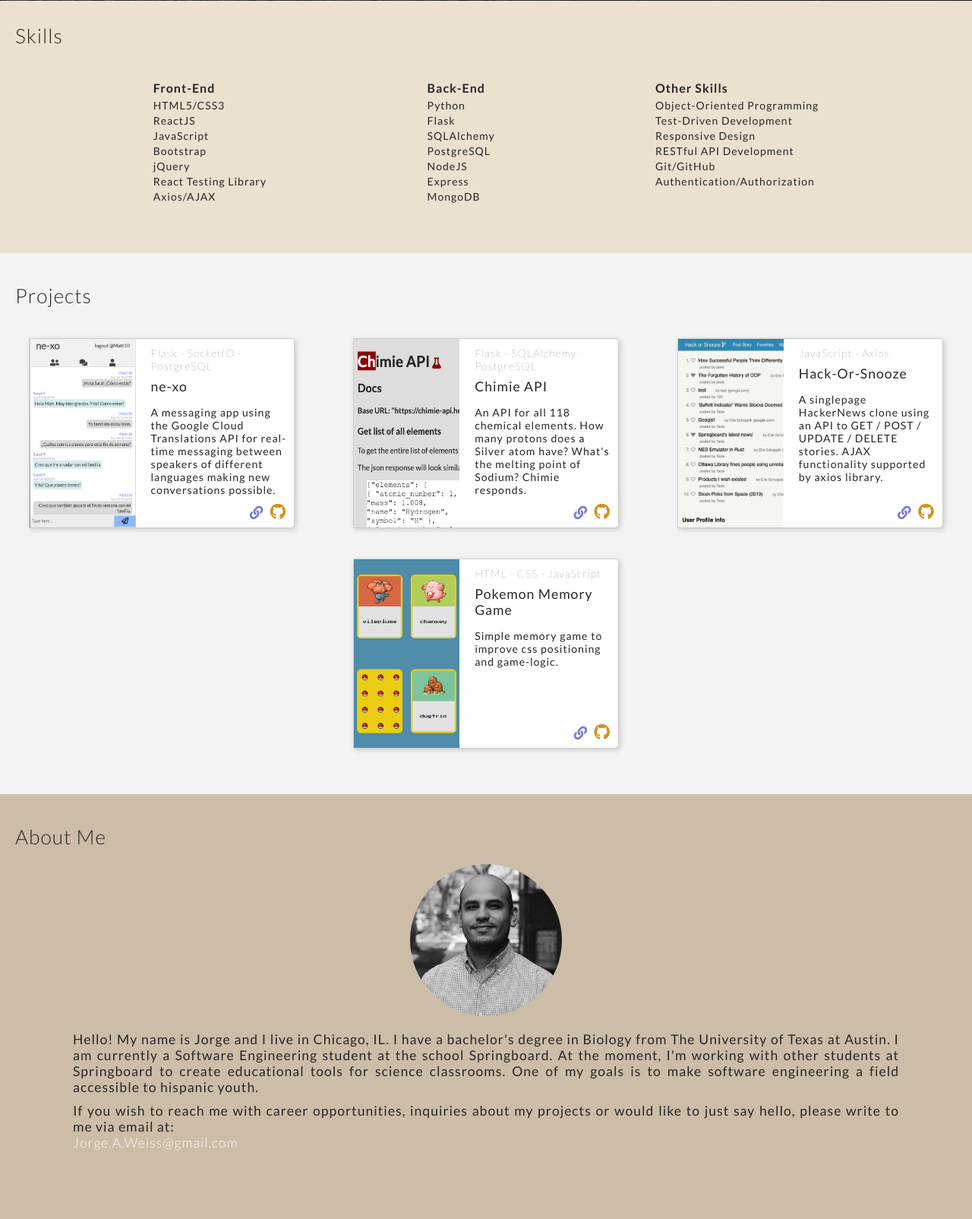
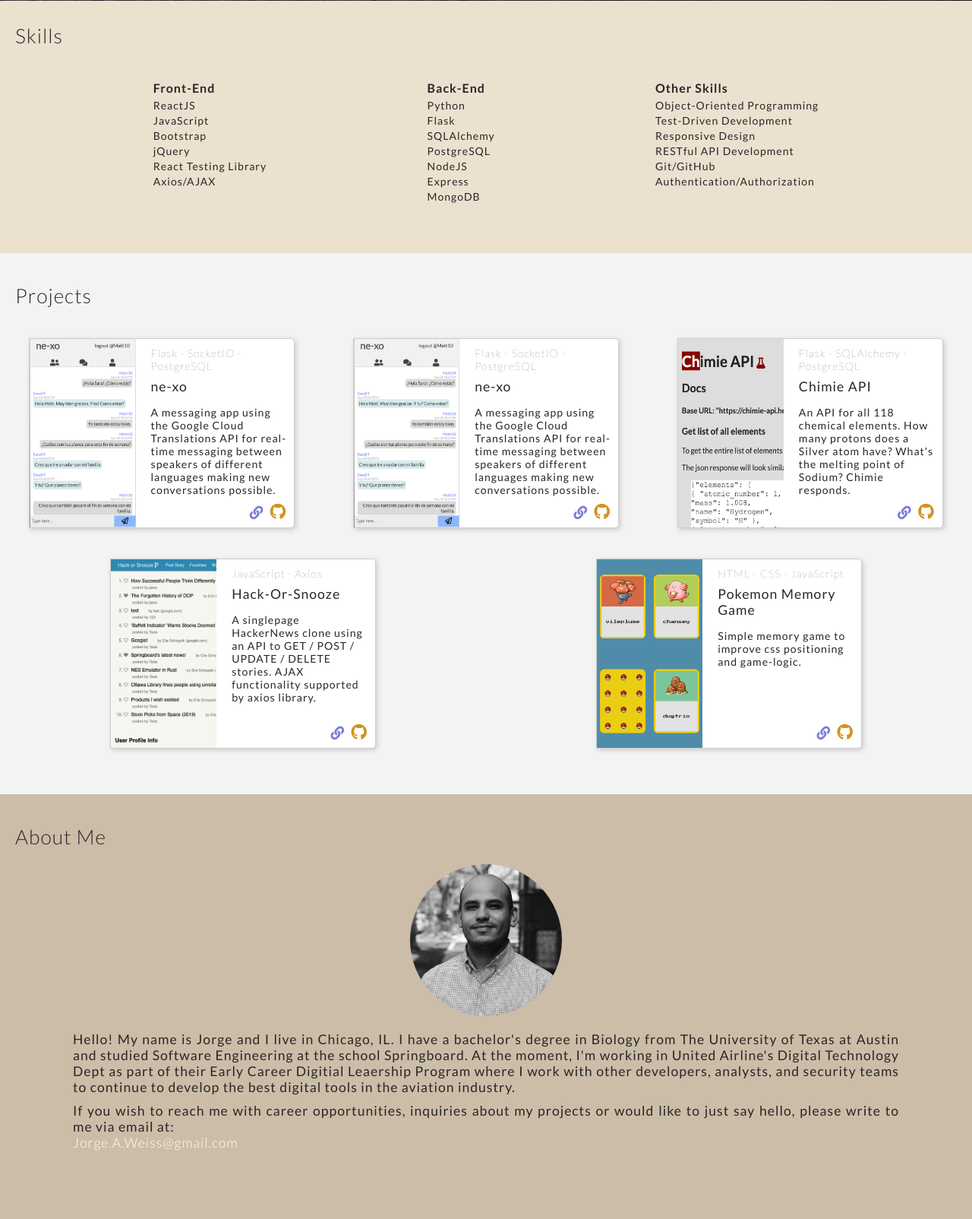
Before and after one commit to JAWeiss89/portfolio, a Flask app: page / in a window 1280 px wide. Shown: the part 759-2363 px from the top of the page at 76% size. Run offline with Flask 2, Linux system fonts and the light colour scheme; some libraries are stand-ins or nearby versions.

```diff
--- a/templates/index.html
+++ b/templates/index.html
@@ -49,7 +49,6 @@
                 <div class="skills-section" id="front-end">
                     <ul>
                         <li class="skills-title">Front-End</li>
-                        <li>HTML5/CSS3</li>
                         <li>ReactJS</li>
                         <li>JavaScript</li>
                         <li>Bootstrap</li>
@@ -88,6 +87,21 @@
         <section id="projects">
             <h2 class="section-title">Projects</h2>
             <div class="projects-window">
+
+                <div class="project-card">
+                    <div class="project-img">
+                        <img src="../static/nexomobile.png" alt="placeholder image">
+                    </div>
+                    <div class="project-text">
+                        <p class="project-techs">Flask - SocketIO - PostgreSQL</p>
+                        <p class="project-title">ne-xo</p>
+                        <p class="project-description">A messaging app using the Google Cloud Translations API for real-time messaging between speakers of different languages making new conversations possible.</p>
+                        <p class="project-links">
+                            <a target="_blank" href="https://github.com/JAWeiss89/ne-xo"><i class="fab fa-github"></i></a>
+                            <a target="_blank" href="https://ne-xo.herokuapp.com/"><i class="fas fa-link"></i></a></a>
+                        </p>
+                    </div>
+                </div>
 
                 <div class="project-card">
                     <div class="project-img">
@@ -160,7 +174,7 @@
                     <img src="../static/profile.jpg">
                 </div>
                 <div class="about-text">
-                    <p>Hello! My name is Jorge and I live in Chicago, IL. I have a bachelor's degree in Biology from The University of Texas at Austin. I am currently a Software Engineering student at the school Springboard. At the moment, I'm working with other students at Springboard to create educational tools for science classrooms. One of my goals is to make software engineering a field accessible to hispanic youth.</p>
+                    <p>Hello! My name is Jorge and I live in Chicago, IL. I have a bachelor's degree in Biology from The University of Texas at Austin and studied Software Engineering at the school Springboard. At the moment, I'm working in United Airline's Digital Technology Dept as part of their Early Career Digitial Leaership Program where I work with other developers, analysts, and security teams to continue to develop the best digital tools in the aviation industry. </p>
                     <p>If you wish to reach me with career opportunities, inquiries about my projects or would like to just say hello, please write to me via email at:  <br><a href="mailto:jorge.a.weiss@gmail.com"> Jorge.A.Weiss@gmail.com</a></p>
                 </div>
             </div>
```
